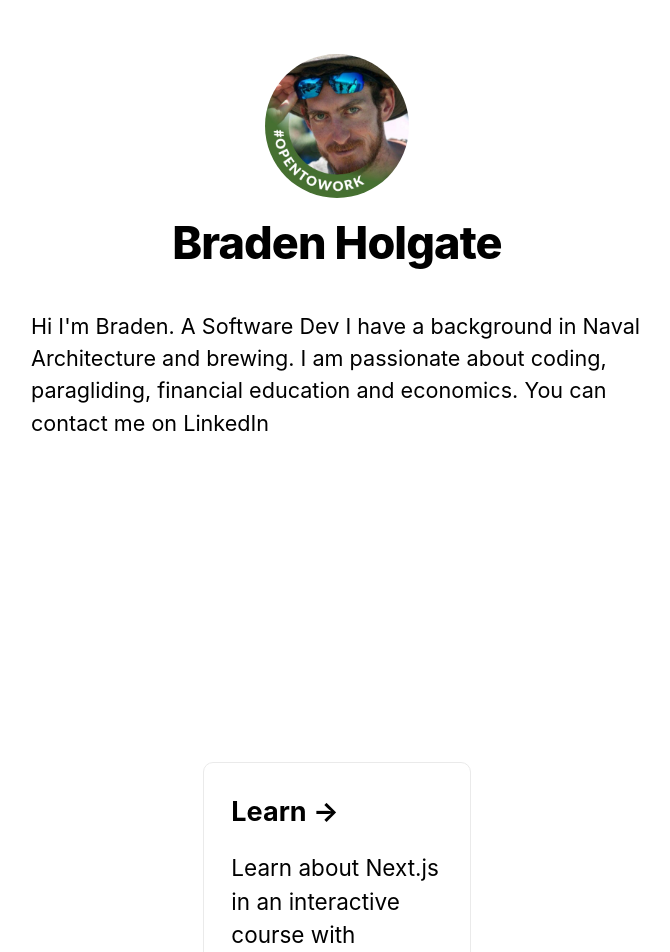
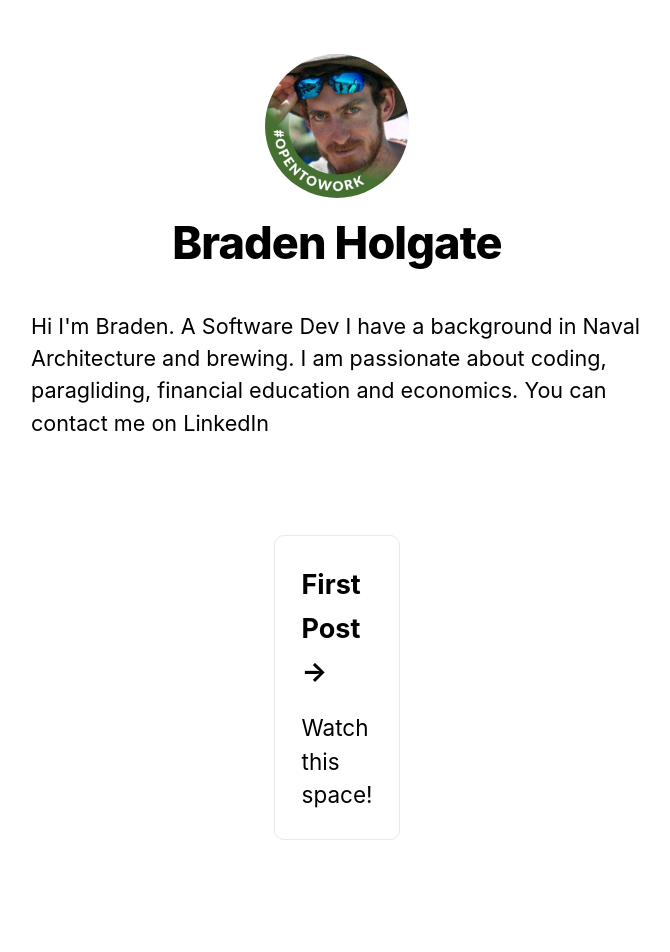
Before and after one commit to braden-holgate/Next-js-starter, a Next.js app: page / in a window 1280 px wide. Shown: the top 952 px of the page, without its empty margins (303-973 px from the left). Built offline with nearby package versions, Linux system fonts and the light colour scheme.

Commit message:
Update first-post and fix bug in layout

```diff
--- a/components/layout.js
+++ b/components/layout.js
@@ -45,7 +45,7 @@ export default function Layout({ children, home }) {
               </a>
             </Link>
             <h2 className={utilStyles.headingLg}>
-              <Link>
+              <Link href="/">
                 <a className={utilStyles.colorInherit}>{name}</a>
               </Link>
             </h2>
--- a/pages/index.jsx
+++ b/pages/index.jsx
@@ -18,16 +18,18 @@ export default function Home() {
     <div className="container">
       <section>
         <div className="grid">
-          <a href="https://nextjs.org/learn" className="card">
-            <h3>Learn &rarr;</h3>
-            <p>Learn about Next.js in an interactive course with quizzes!</p>
-          </a>
+          <Link href='/posts/first-post'>
+              <a className='card'>
+              <h3>First Post &rarr;</h3>
+              <p>Watch this space!</p>
+            </a>
+          </Link>
         </div>
       </section>
 
       <style jsx>{`
         .container {
-          min-height: 100vh;
+          min-height: 50vh;
           padding: 0 0.5rem;
           display: flex;
           flex-direction: column;
```
Also changed, not shown: pages/posts/first-post.jsx (+2 -7 lines).
